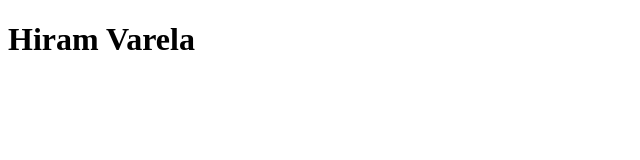
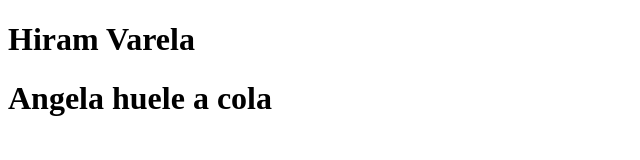
Before and after one commit to hiramvr/examening, a plain HTML site: page index.html in a window 1280 px wide. Shown: the whole page, without its empty margins (0-640 px from the left). Drawn offline with Linux system fonts and the light colour scheme.

Commit message:
Agregue a angela

```diff
--- a/index.html
+++ b/index.html
@@ -5,5 +5,6 @@
 </head>
 <body>
 <h1>Hiram Varela</h1>
+<h1>Angela huele a cola</h1>
 </body>
 </html>
```
